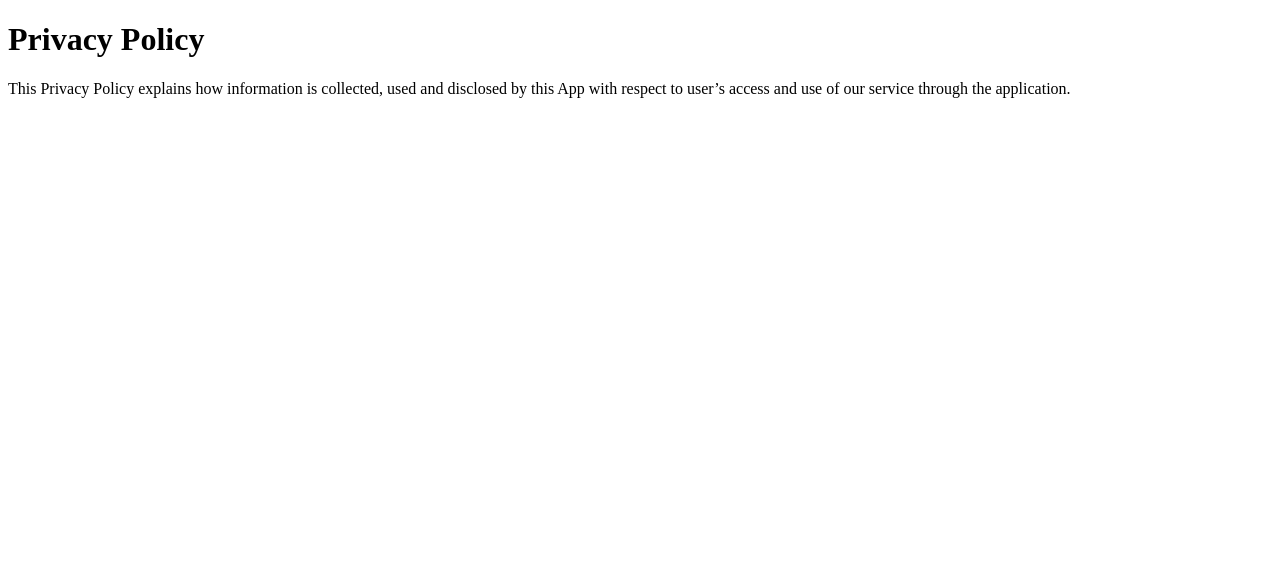
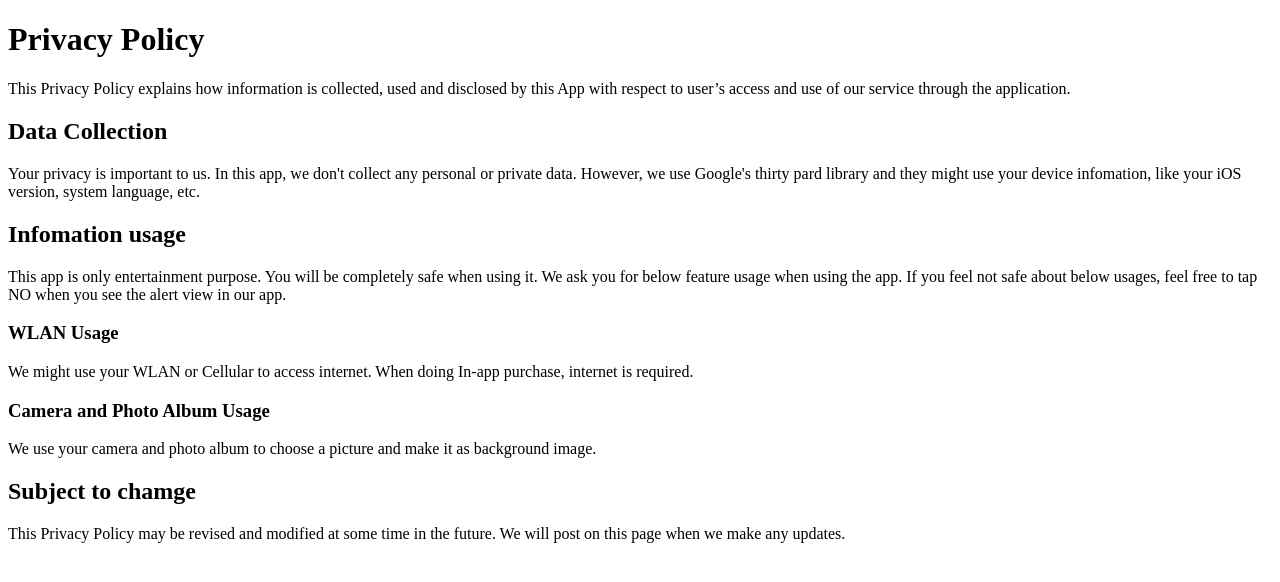
Before and after one commit to JinfengLy/PrivacyPolicy, a plain HTML site: page index.html in a window 1280 px wide. Drawn offline with Linux system fonts and the light colour scheme.

Commit message:
infomation update

```diff
--- a/index.html
+++ b/index.html
@@ -8,6 +8,16 @@
 <body>
 	<h1>Privacy Policy</h1>
 	This Privacy Policy explains how information is collected, used and disclosed by this App with respect to user’s access and use of our service through the application.
+	<h2>Data Collection</h2>
+	Your privacy is important to us. In this app, we don't collect any personal or private data. However, we use Google's thirty pard library and they might use your device infomation, like your iOS version, system language, etc.
+	<h2>Infomation usage</h2>
+	This app is only entertainment purpose. You will be completely safe when using it. We ask you for below feature usage when using the app. If you feel not safe about below usages, feel free to tap NO when you see the alert view in our app.
+	<h3>WLAN Usage</h3>
+	We might use your WLAN or Cellular to access internet. When doing In-app purchase, internet is required.
+	<h3>Camera and Photo Album Usage</h3>
+	We use your camera and photo album to choose a picture and make it as background image.
+	<h2>Subject to chamge</h2>
+	This Privacy Policy may be revised and modified at some time in the future. We will post on this page when we make any updates.
 </body>
 
 </html>
```
